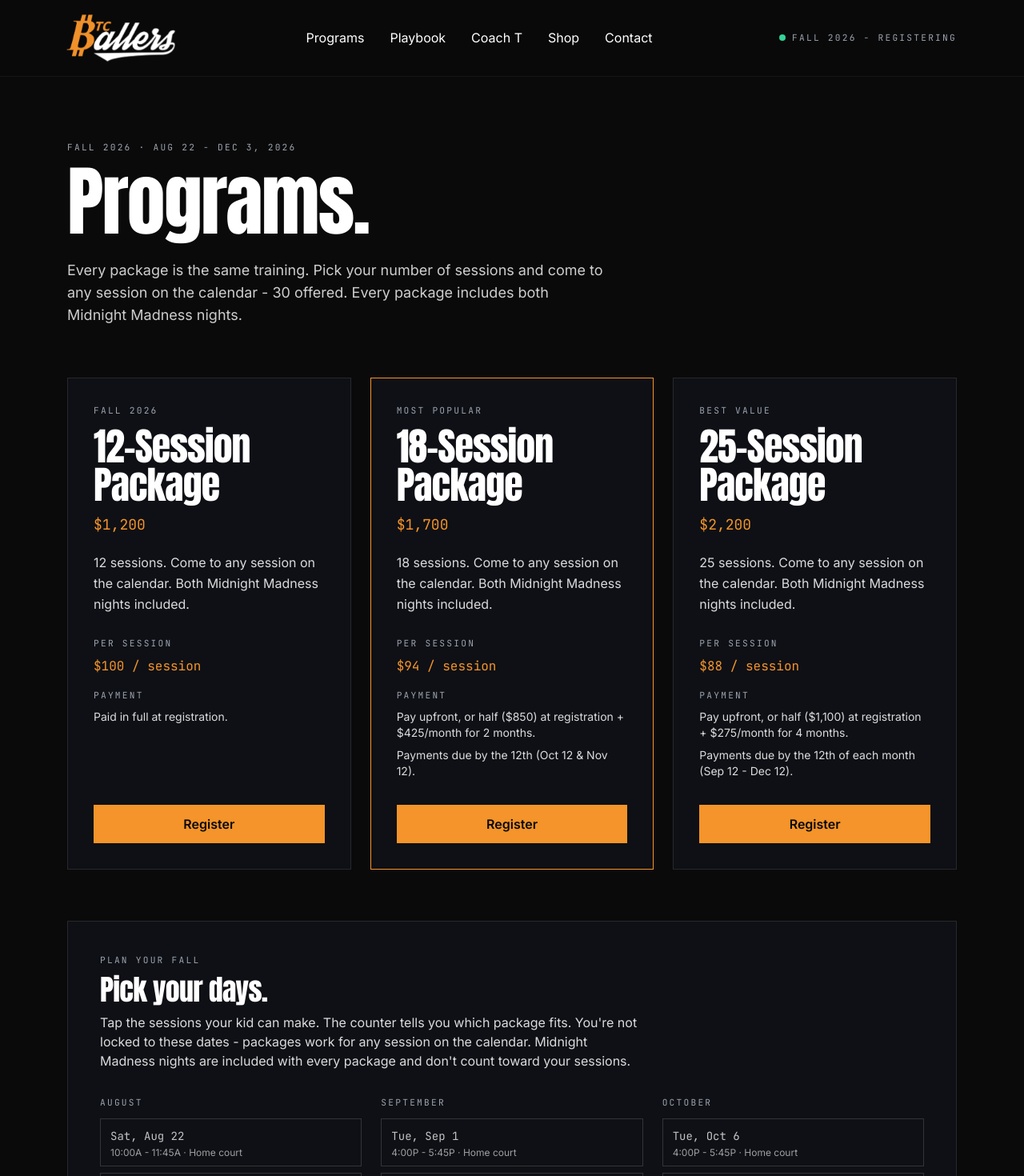
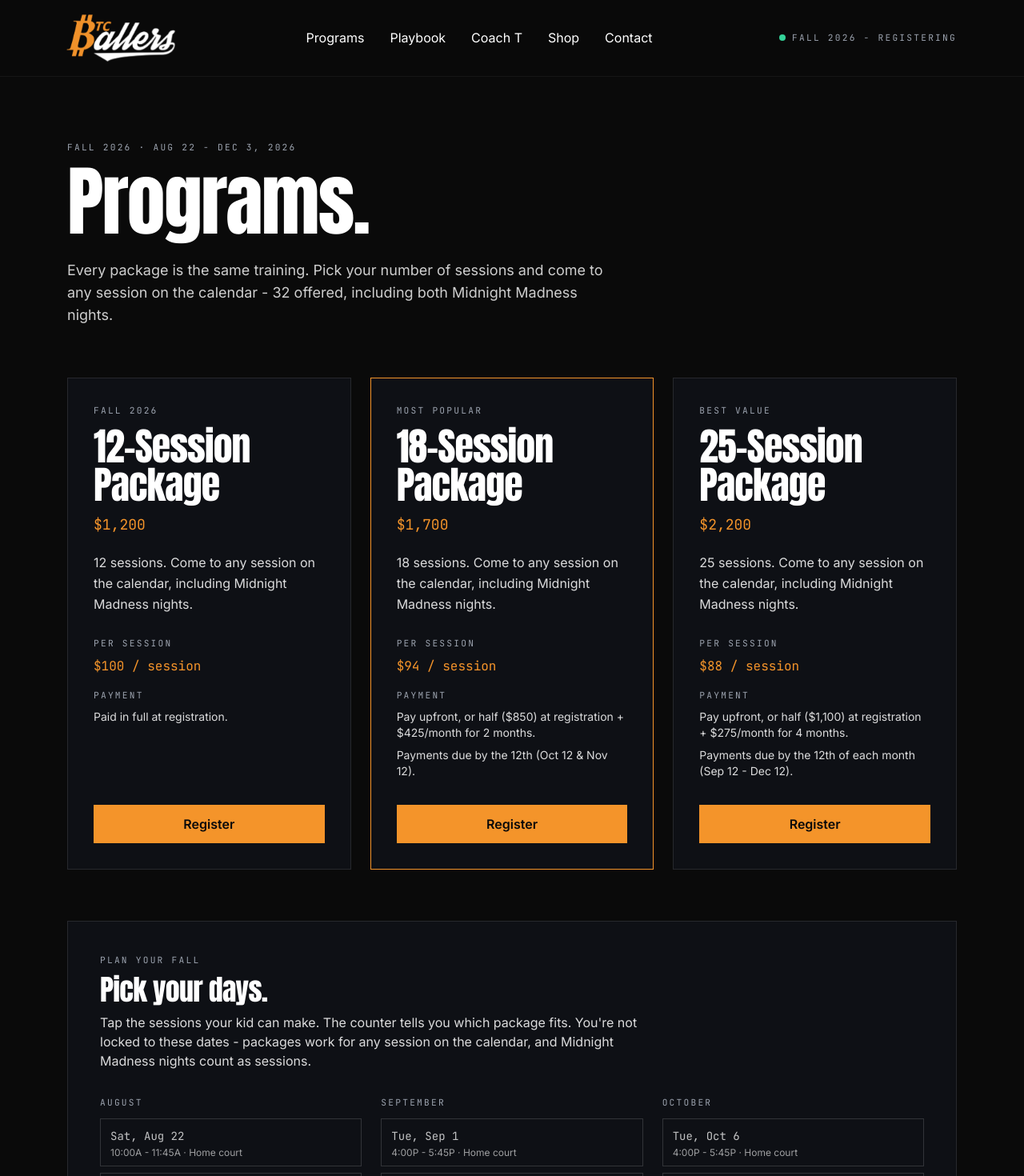
Before and after one commit to btctc/btcballers-fit, a Next.js app: page /programs in a window 1280 px wide. Shown: the top 1470 px of the page at 80% size. Built offline with nearby package versions, Linux system fonts and the light colour scheme.

Commit message:
Midnight Madness counts as a session; 32 sessions offered

```diff
--- a/src/app/programs/page.tsx
+++ b/src/app/programs/page.tsx
@@ -27,7 +27,7 @@ export default function ProgramsPage() {
             label={pkg.badge ?? "Fall 2026"}
             title={pkg.label}
             price={pkg.price}
-            blurb={`${pkg.sessions} sessions. Come to any session on the calendar. Both Midnight Madness nights included.`}
+            blurb={`${pkg.sessions} sessions. Come to any session on the calendar, including Midnight Madness nights.`}
             cta={{ href: buildRegisterHref(pkg.label), text: "Register" }}
             highlight={pkg.highlight}
           >
@@ -80,7 +80,7 @@ export default function ProgramsPage() {
       </div>
 
       <div className="mt-16 border border-white/10 bg-btc-dim p-8 md:p-10">
-        <div className="label text-btc-orange mb-3">Included in every package</div>
+        <div className="label text-btc-orange mb-3">Two nights a season</div>
         <h3 className="display text-4xl mb-3">{midnightMadness.title}.</h3>
         <p className="text-btc-white/85 max-w-2xl">{midnightMadness.blurb}</p>
         <div className="mt-5 flex flex-wrap gap-6">
--- a/src/components/SeasonPlanner.tsx
+++ b/src/components/SeasonPlanner.tsx
@@ -36,9 +36,7 @@ export default function SeasonPlanner() {
   };
 
   const pickedSessions = fallSessions.filter((s) => picked.has(s.dateKey));
-  const pickedTraining = pickedSessions.filter((s) => !s.mm);
-  const pickedMM = pickedSessions.filter((s) => s.mm);
-  const count = pickedTraining.length;
+  const count = pickedSessions.length;
 
   const fits =
     count === 0
@@ -52,16 +50,12 @@ export default function SeasonPlanner() {
   const overCap = fits ? count > fits.sessions : false;
 
   const mailFor = (pkg: FallPackage) => {
-    const dateLines = pickedTraining.map((s) => `- ${s.label} (${s.time}, ${s.where})`).join("\n");
-    const mmLines =
-      pickedMM.length > 0
-        ? `\nMidnight Madness nights we're coming to (included):\n${pickedMM
-            .map((s) => `- ${s.label} (${s.time})`)
-            .join("\n")}\n`
-        : "";
+    const dateLines = pickedSessions
+      .map((s) => `- ${s.label} (${s.time}, ${s.where})${s.mm ? " - Midnight Madness" : ""}`)
+      .join("\n");
     const subject = encodeURIComponent(`Fall 2026 registration - ${pkg.label}`);
     const body = encodeURIComponent(
-      `Hi Coach T,\n\nI'd like to register for Fall 2026.\n\nPackage: ${pkg.label} (${pkg.price})\n\nDays we're planning to come (${count}):\n${dateLines}\n${mmLines}\nKid's name:\nKid's age:\nWhat we want to work on:\nAnything Coach T should know:\n\nThanks.`
+      `Hi Coach T,\n\nI'd like to register for Fall 2026.\n\nPackage: ${pkg.label} (${pkg.price})\n\nDays we're planning to come (${count}):\n${dateLines}\n\nKid's name:\nKid's age:\nWhat we want to work on:\nAnything Coach T should know:\n\nThanks.`
     );
     return `mailto:${site.email}?subject=${subject}&body=${body}`;
   };
@@ -72,8 +66,8 @@ export default function SeasonPlanner() {
       <h3 className="display text-4xl mb-3">Pick your days.</h3>
       <p className="text-btc-white/85 max-w-2xl">
         Tap the sessions your kid can make. The counter tells you which package fits. You&apos;re
-        not locked to these dates - packages work for any session on the calendar. Midnight
-        Madness nights are included with every package and don&apos;t count toward your sessions.
+        not locked to these dates - packages work for any session on the calendar, and Midnight
+        Madness nights count as sessions.
       </p>
 
       <div className="mt-8 grid gap-6 md:grid-cols-2 lg:grid-cols-3">
@@ -111,7 +105,6 @@ export default function SeasonPlanner() {
                         <span className="block text-xs text-btc-white/60 mt-0.5">
                           {s.time} &middot; {s.where}
                           {s.yemi ? " + Yemi (1:00P-2:30P, Life School Oak Cliff)" : ""}
-                          {s.mm ? " · Included with every package" : ""}
                         </span>
                       </button>
                     </li>
@@ -127,12 +120,6 @@ export default function SeasonPlanner() {
         <div>
           <div className="mono text-btc-orange text-lg">
             {count} {count === 1 ? "session" : "sessions"} selected
-            {pickedMM.length > 0 ? (
-              <span className="text-btc-white/60 text-sm">
-                {" "}
-                + {pickedMM.length} Midnight Madness (included)
-              </span>
-            ) : null}
           </div>
           {fits ? (
             <p className="text-btc-white/85 mt-1">
--- a/src/lib/programs.ts
+++ b/src/lib/programs.ts
@@ -12,9 +12,9 @@ export type FallPackage = {
 export const fallSeason = {
   name: "Fall 2026",
   window: "Aug 22 - Dec 3, 2026",
-  sessionsOffered: 30,
+  sessionsOffered: 32,
   intro:
-    "Every package is the same training. Pick your number of sessions and come to any session on the calendar - 30 offered. Every package includes both Midnight Madness nights.",
+    "Every package is the same training. Pick your number of sessions and come to any session on the calendar - 32 offered, including both Midnight Madness nights.",
   schedule: [
     { day: "Tuesdays & Wednesdays", time: "4:00P - 5:45P", where: "Home court" },
     { day: "Thursdays", time: "5:15P - 7:00P", where: "Home court" },
@@ -76,7 +76,7 @@ export const midnightMadness = {
   time: "4:00P - 9:00P",
   blurb:
     "Small-group training, dinner together, film, books, board games, and competitive play. We train. We compete. We hang out. Family style.",
-  note: "Both nights are included in every package.",
+  note: "Midnight Madness nights count as sessions from your package.",
 };
 
 export type FallSession = {
@@ -85,7 +85,7 @@ export type FallSession = {
   time: string;
   where: "Home court" | "SandersFit";
   yemi?: boolean;
-  mm?: boolean; // Midnight Madness - included in every package, doesn't count toward sessions
+  mm?: boolean; // Midnight Madness - counts as a session from your package
 };
 
 export const fallSessions: FallSession[] = [
```
